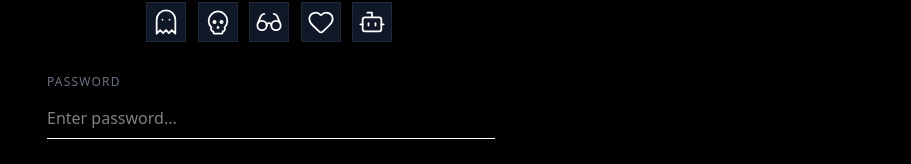
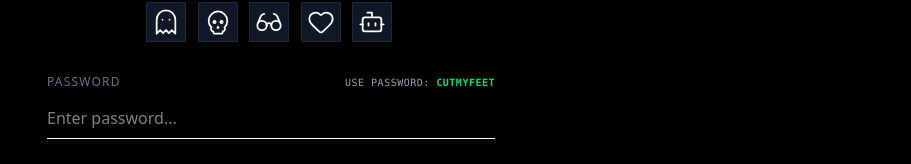
Before and after one commit to Sahilmir18/Dollars, a React (Vite) app: page / in a window 1280 px wide. Shown: the part 366-530 px from the top of the page, without its empty margins (369-1280 px from the left). Built offline with nearby package versions, Linux system fonts and the light colour scheme.

Commit message:
feat(auth): improve password input and validation
Add visual password hint to the login form and implement whitespace trimming for password validation to prevent accidental input errors.

```diff
--- a/src/App.tsx
+++ b/src/App.tsx
@@ -259,7 +259,7 @@ export default function App() {
     // Simulate a network request for validation
     await new Promise(resolve => setTimeout(resolve, 1500));
 
-    if (password.toLowerCase() !== 'cutmyfeet') {
+    if (password.trim().toLowerCase() !== 'cutmyfeet') {
       setError('Incorrect password.');
       setIsLoggingIn(false);
       return;
@@ -472,7 +472,10 @@ export default function App() {
             className="space-y-6 mt-8"
           >
             <div>
-              <label className="block text-xs uppercase tracking-widest mb-2 text-gray-500">Password</label>
+              <div className="flex justify-between items-center mb-2">
+                <label className="block text-xs uppercase tracking-widest text-gray-500">Password</label>
+                <span className="text-[10px] font-mono text-gray-400 uppercase tracking-wider">Use password: <span className="text-green-400 font-semibold select-all">cutmyfeet</span></span>
+              </div>
               <input
                 type="password"
                 value={password}
```
